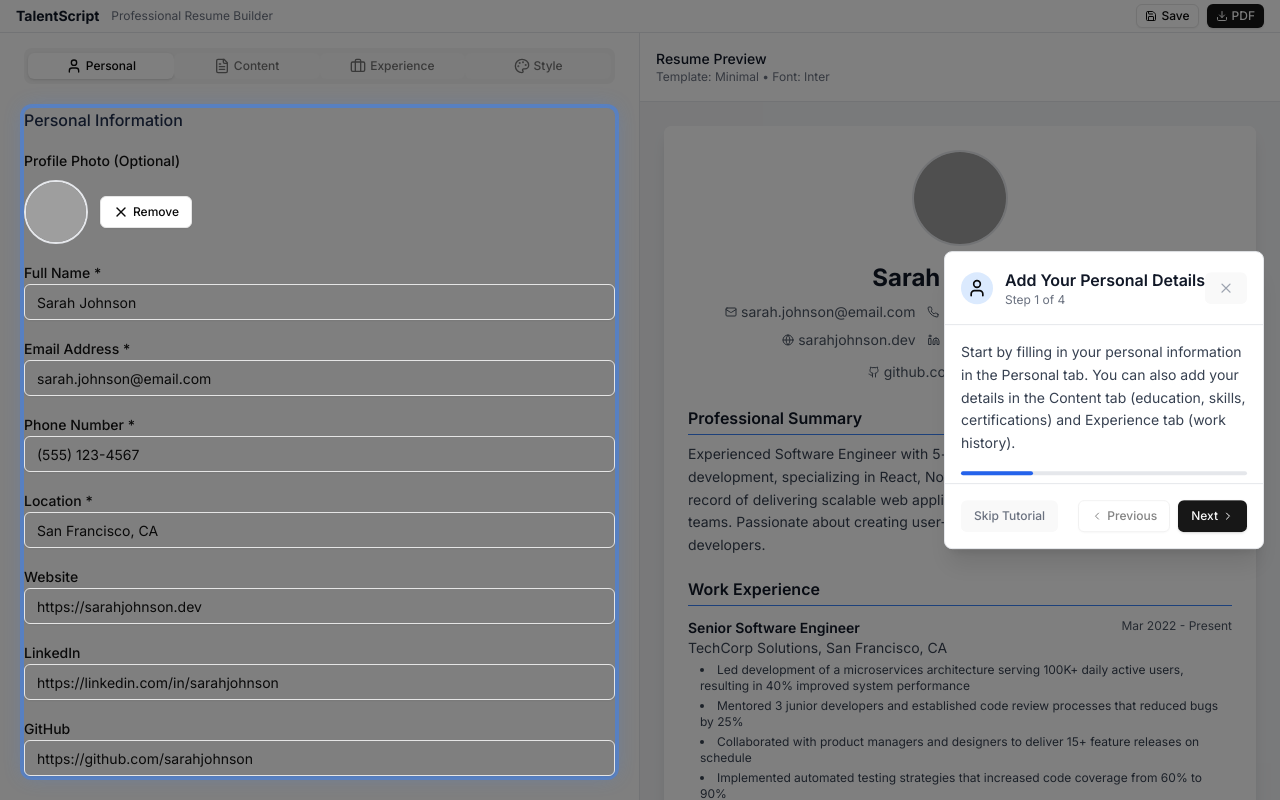
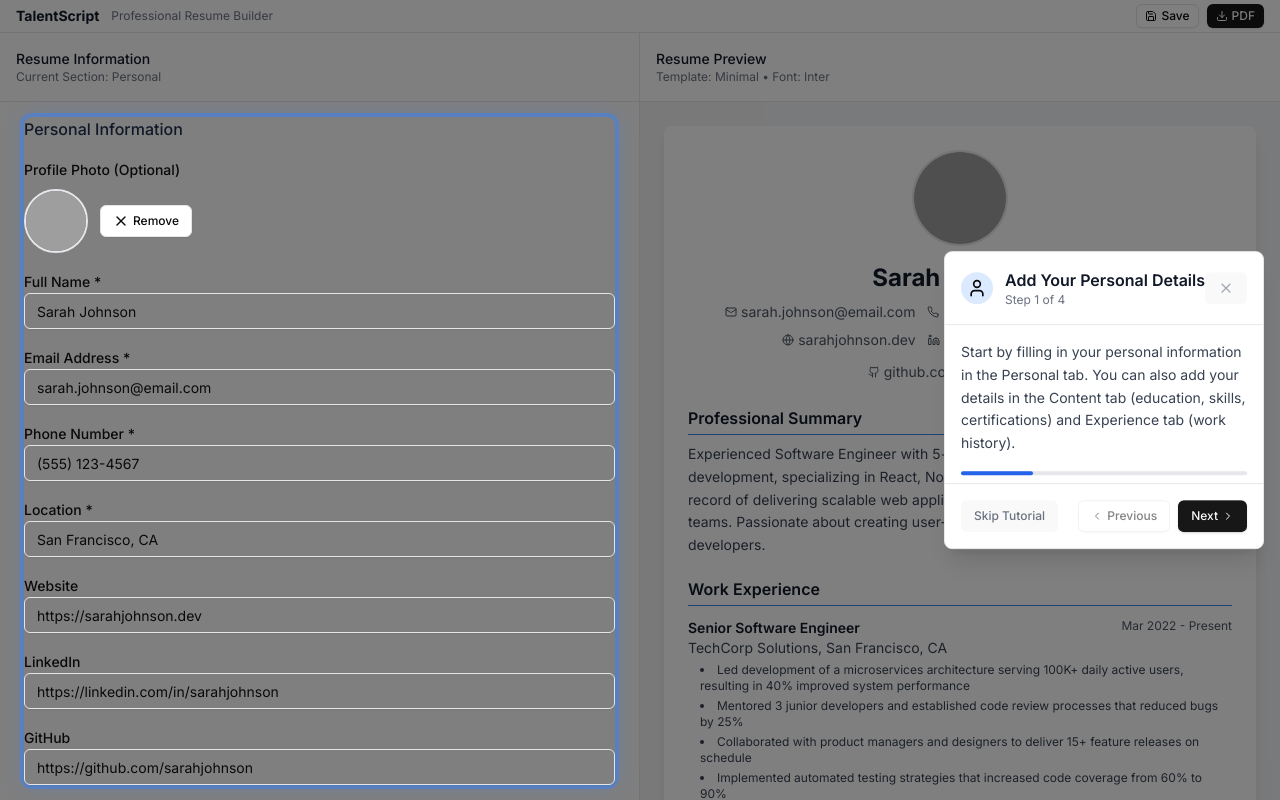
Before and after one commit to SeanDylan1982/talentscript, a React (Vite) app: page / in a window 1280 px wide. Built offline with nearby package versions, Linux system fonts and the light colour scheme; grey boxes are pictures that could not be loaded; a web font is replaced by a local one.

Commit message:
Add matching navbar to left side with tab selectors

```diff
--- a/src/components/resume-builder/ResumeForm.tsx
+++ b/src/components/resume-builder/ResumeForm.tsx
@@ -24,10 +24,33 @@ export function ResumeForm({ activeTab = 'personal', onTabChange }: ResumeFormPr
     onTabChange?.(tab);
   };
 
+  const getTabDisplayName = (tab: string) => {
+    switch (tab) {
+      case 'personal':
+        return 'Personal';
+      case 'content':
+        return 'Content';
+      case 'experience':
+        return 'Experience';
+      case 'customize':
+        return 'Style';
+      default:
+        return 'Personal';
+    }
+  };
+
   return (
+    <div className="h-full flex flex-col">
+      {/* Mini Navbar */}
+      <div className="p-4 border-b border-gray-200 bg-white">
+        <h3 className="text-sm font-medium text-gray-900">Resume Information</h3>
+        <p className="text-xs text-gray-500">
+          Current Section: {getTabDisplayName(currentTab)}
+        </p>
+      </div>
+
+      <div className="flex-1 overflow-y-auto">
         <div className="p-6">
-      <h2 className="text-lg font-semibold text-gray-900 mb-6">Resume Information</h2>
-
           <Tabs value={currentTab} onValueChange={handleTabChange} className="w-full">
             <TabsList className="grid w-full grid-cols-4 mb-6">
               <TabsTrigger value="personal" className="text-xs">
@@ -78,5 +101,7 @@ export function ResumeForm({ activeTab = 'personal', onTabChange }: ResumeFormPr
             </TabsContent>
           </Tabs>
         </div>
+      </div>
+    </div>
   );
 }
```
Lines whose indentation alone changed are shown as unchanged.
